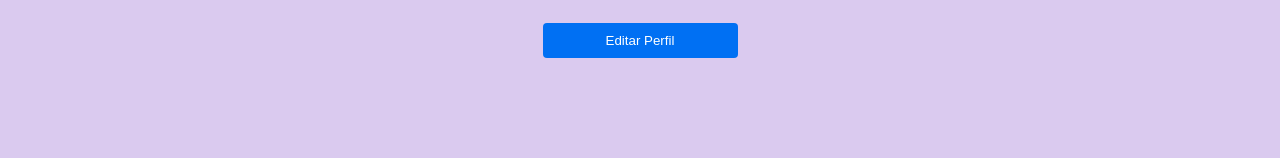
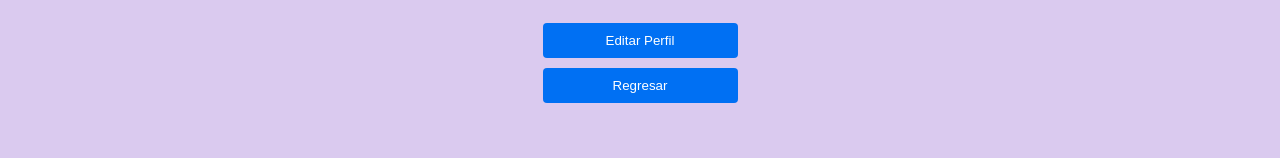
Before and after one commit to ChristopherMonterroso/-Semi1-B-2S2024-Grupo2-Practica1, a Next.js app in the folder sound-stream-app/: page /profile in a window 1280 px wide. Shown: the part 421-579 px from the top of the page. Built offline with nearby package versions, Linux system fonts and the light colour scheme.

Commit message:
[ADD] se creo boton de regresar en profile

```diff
--- a/sound-stream-app/app/components/profile/ProfileForm.jsx
+++ b/sound-stream-app/app/components/profile/ProfileForm.jsx
@@ -31,6 +31,10 @@ const ProfilePage = () => {
 
   const handleEdit = () => {
     setIsEditable(true);
+  };
+
+  const handleRegresar = () => {
+    router.push('/home');
   };
 
   const handleCancel = () => {
@@ -147,12 +151,22 @@ const ProfilePage = () => {
             </button>
           </>
         ) : (
+
+          <>
           <button
             className={styles.button}
             onClick={handleEdit}
           >
             Editar Perfil
           </button>
+          <button
+            className={styles.button}
+            onClick={handleRegresar}
+          >
+            Regresar
+          </button>
+          </>
+
         )}
 
         {error && <p className={styles.errorMessage}>{error}</p>}
```
